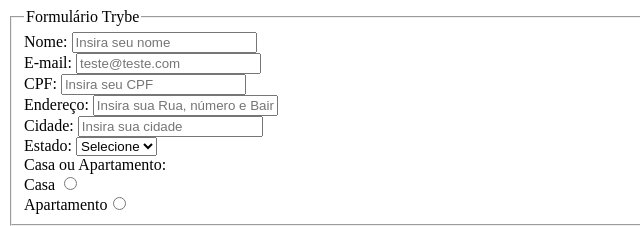
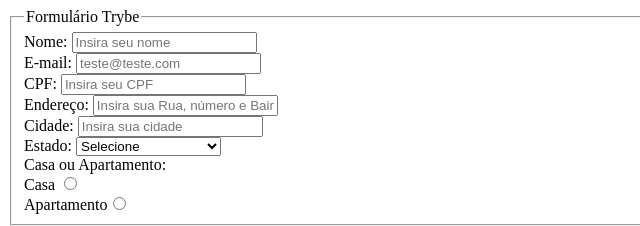
Before and after one commit to Strongreen/trybe-exercises, a plain HTML site: page bloco6/dia_1/form.html in a window 1280 px wide. Shown: the top 226 px of the page, 0-640 px from the left. Drawn offline with Linux system fonts and the light colour scheme.

Commit message:
implementaçao dos estados

```diff
--- a/bloco6/dia_1/form.html
+++ b/bloco6/dia_1/form.html
@@ -35,7 +35,7 @@
             <div>
                 <label>Estado: </label>
                 <select name="estado" id="estado">
-                    <option  selected="selected" value="1">Selecione</option>
+                    <option  selected="selected" value="Selecione">Selecione</option>
                 </select>
             </div>
             <div>
--- a/bloco6/dia_1/script.js
+++ b/bloco6/dia_1/script.js
@@ -1,52 +1,43 @@
-
-let estados = {
-    Acre: "AC",
-    Alagoas: "AL",
-    Amapa: "AP",
-    Amazonas: "AM",
-    Bahia: "BA",
-    Ceara: "CE",
-    DistritoFederal: "DF",
-    EspiritoSanto: "ES",
-    Goias: "GO",
-    Maranhao: "MA",
-    MatoGrosso: "MT",
-    MatoGrossodoSul: "MS",
-    MinasGerais: "MG",
-    Para: "PA",
-    Paraiba: "PB",
-    Parana: "PR",
-    Pernambuco: "PE",
-    Piaui: "PI",
-    RiodeJaneiro: "RJ",
-    RioGrandedoNorte: "RN",
-    RioGrandedoSul: "RS",
-    Rondonia: "RO",
-    Roraima: "RR",
-    SantaCatarina: "SC",
-    SaoPaulo: "SP",
-    Sergipe: "SE",
-    Tocantins: "TO"
-}
+let estados = [
+    "Acre",
+    "Alagoas",
+    "Amapa",
+    "Amazonas",
+    "Bahia",
+    "Ceara",
+    "Distrito Federal",
+    "Espirito Santo",
+    "Goias",
+    "Maranhao",
+    "Mato Grosso",
+    "Mato Grosso do Sul",
+    "MinasGerais",
+    "Para",
+    "Paraiba",
+    "Parana",
+    "Pernambuco",
+    "Piaui",
+    "RiodeJaneiro",
+    "Rio Grande do Norte",
+    "Rio Grande do Sul",
+    "Rondonia",
+    "Roraima",
+    "Santa Catarina",
+    "São Paulo",
+    "Sergipe",
+    "Tocantins"
+]
 
 let estado = document.querySelector('#estado');
 let seleciona = [];
 
-function selectEstado(){
+function selectEstado() {
+    for (let index = 0; index < estados.length; index++) {
 
-    seleciona = document.createElement('option');
-
-    seleciona.text = estados[0];
-    seleciona.value = estados[0];
-
-    console.log(estados.['Acre']);
-    estado.appendChild(seleciona);
-
-    for(let index = 0 ; index <= estados.length; index++){
-
-        seleciona[index].document.createElement('option');
+        seleciona[index] = document.createElement('option');
+        seleciona[index].value = estados[index];
         seleciona[index].text = estados[index];
-        seleciona[index].value = [index];
+        console.log(seleciona[index]);
         estado.append(seleciona[index]);
     }
 
```
